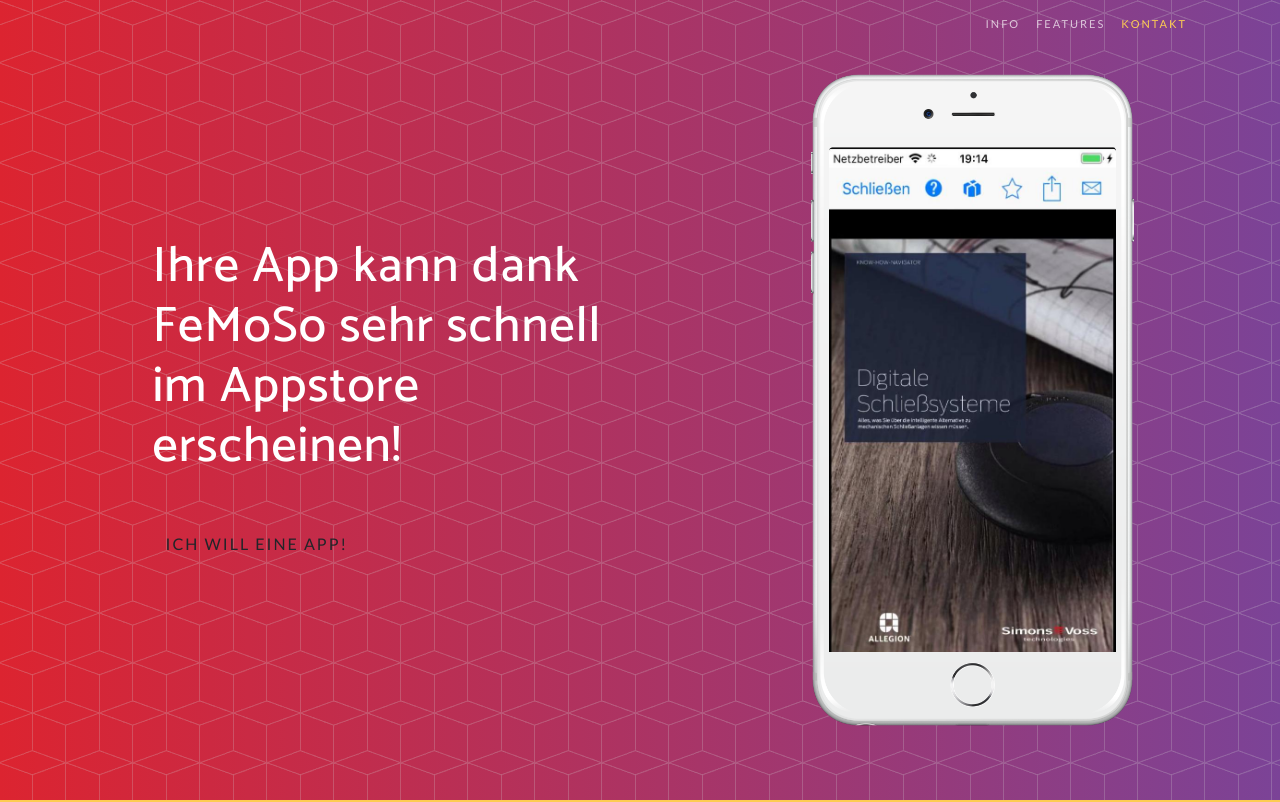
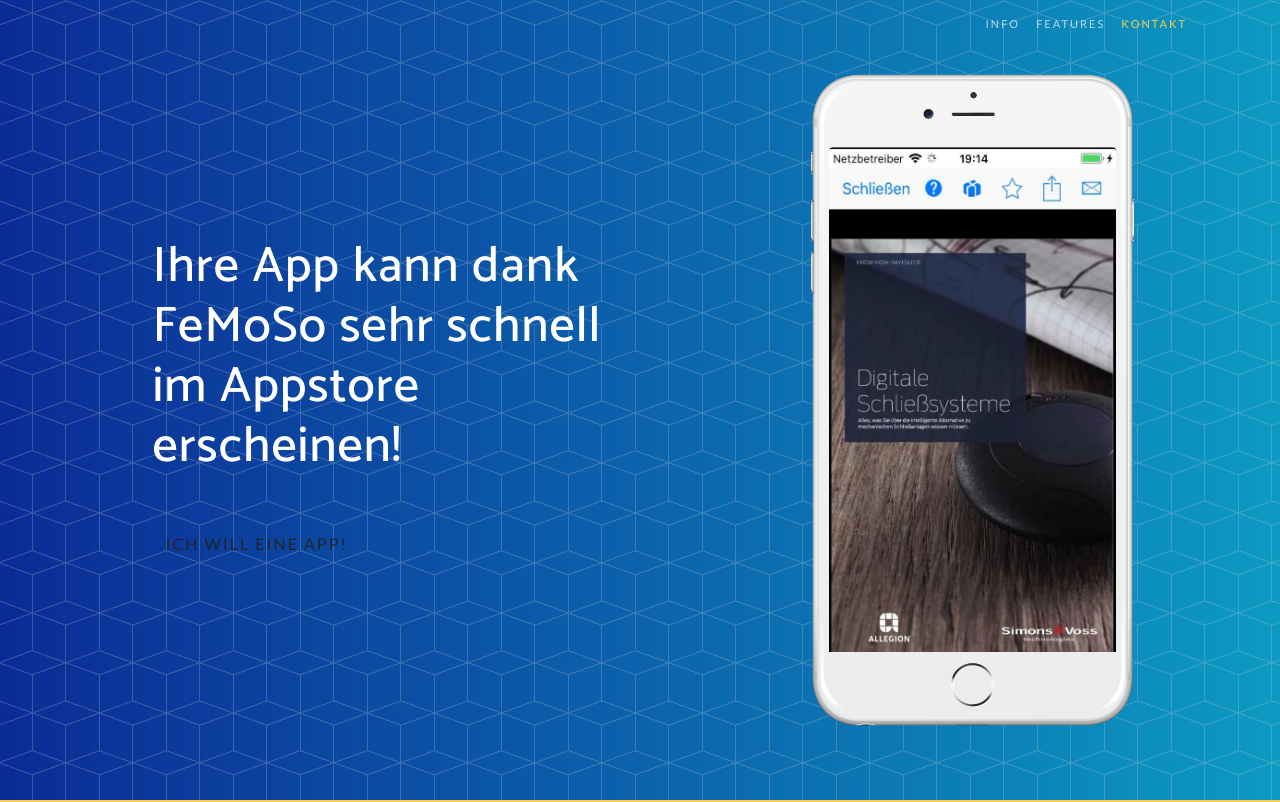
Before and after one commit to Sorcecoder/femoso-site, a website with bundled scripts: page index.html in a window 1280 px wide. Shown: the top 802 px of the page. Built offline with nearby package versions, Linux system fonts and the light colour scheme; a web font is replaced by a local one.

Commit message:
other color scheme

```diff
--- a/scss/_variables.scss
+++ b/scss/_variables.scss
@@ -3,8 +3,9 @@
 // Gray and Brand Colors for use across theme
 
 $theme-primary:    #fdcc52;
-$theme-secondary:  #7b4397;
-$theme-tertiary:   #dc2430;
+$theme-secondary:  #0c9ac2; // original: #7b4397;
+$theme-tertiary:   #0b2b96;//#b38405; // original: #dc2430;
+$theme-quadro:     #fa7361;
 
 $gray-base:        #000;
 $gray-darker:      lighten($gray-base, 13.5%); // #222
```
Also changed, not shown: css/new-age.css, css/new-age.min.css, img/business.jpg (added), img/smartphone-1957741_1920.jpg (added), 3 other files.
